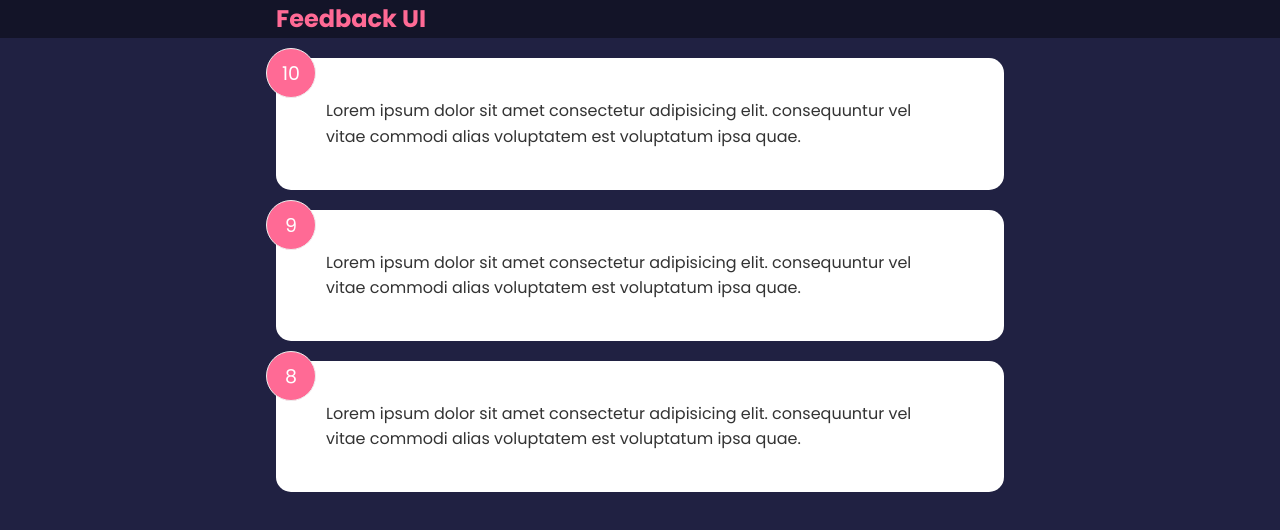
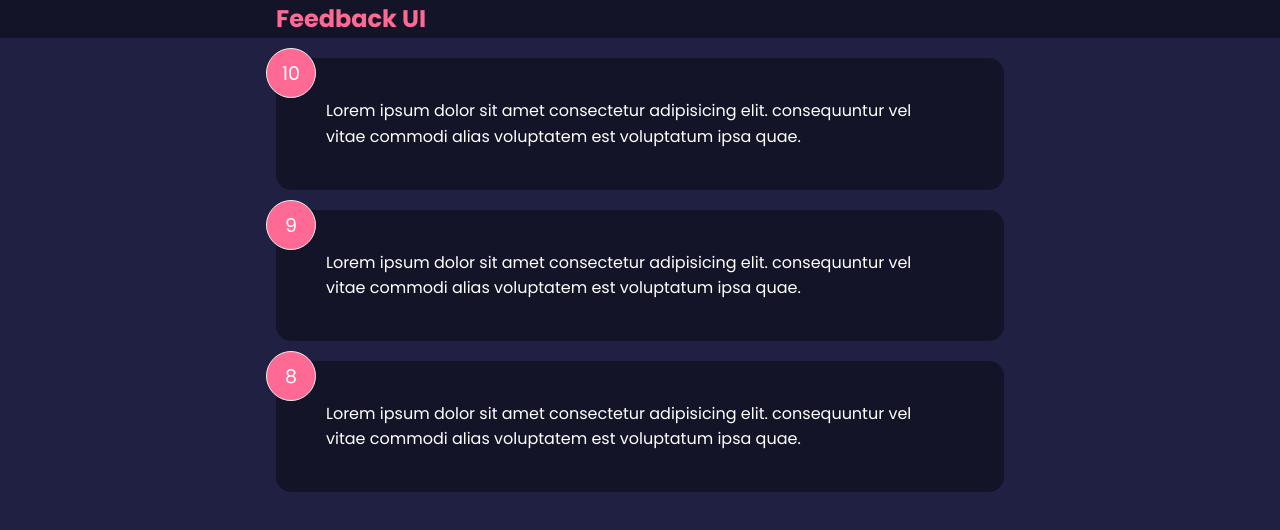
Before and after one commit to MuhammadHamzaAmir/feedback-app, a React (Create React App) app: page / in a window 1280 px wide. Shown: the top 530 px of the page. Built offline with nearby package versions, Linux system fonts and the light colour scheme; the HTML template or start-up script is replaced by a standard one.

Commit message:
React icons installed

```diff
--- a/package.json
+++ b/package.json
@@ -8,6 +8,7 @@
     "@testing-library/user-event": "^13.5.0",
     "react": "^18.2.0",
     "react-dom": "^18.2.0",
+    "react-icons": "^4.4.0",
     "react-scripts": "5.0.1",
     "web-vitals": "^2.1.4"
   },
--- a/src/components/FeedbackItem.jsx
+++ b/src/components/FeedbackItem.jsx
@@ -1,14 +1,16 @@
-import {useState} from 'react';
+import Card from "./shared/Card";
+import PropTypes from "prop-types";
 
 function FeedbackItem(props) {
-
-
   return (
-    <div className="card">
+    <Card reverse={true}>
         <div className="num-display">{props.feedback.rating}</div>
         <div className="text-display">{props.feedback.text}</div>
-    </div>
+    </Card>
   )
 }
 
-export default FeedbackItem
+FeedbackItem.propTypes={
+    feedback: PropTypes.object.isRequired,
+};
+export default FeedbackItem;
--- a/src/components/FeedbackList.jsx
+++ b/src/components/FeedbackList.jsx
@@ -1,4 +1,5 @@
 import FeedbackItem from "./FeedbackItem";
+import PropTypes from "prop-types";
 
 function FeedbackList(props) {
     if (!props.feedback || props.feedback.length === 0) {
@@ -7,12 +8,22 @@ function FeedbackList(props) {
     return (
       <>
       <div className="feedback-list">
-        {props.feedback.map(feedback => (
-            <FeedbackItem key={feedback.id} feedback={feedback} />
+        {props.feedback.map(item => (
+            <FeedbackItem key={item.id} feedback={item} />
         ))}
         </div>
       </>
     );
 }
 
+FeedbackList.propTypes = {
+    feedback: PropTypes.arrayOf(
+        PropTypes.shape({
+            id: PropTypes.number.isRequired,
+            rating: PropTypes.number.isRequired,
+            text: PropTypes.string.isRequired,
+        }
+        )
+    ).isRequired,
+}
 export default FeedbackList;
--- a/src/components/Header.jsx
+++ b/src/components/Header.jsx
@@ -23,8 +23,8 @@ Header.defaultProps = {
 }
 
 Header.propsTypes = {
-    text: PropTypes.string,
-    bgColor: PropTypes.string,
-    textColor: PropTypes.string
+    text: PropTypes.string.isRequired,
+    bgColor: PropTypes.string.isRequired,
+    textColor: PropTypes.string.isRequired
 }
 export default Header
--- /dev/null
+++ b/src/components/shared/Card.jsx
@@ -0,0 +1,20 @@
+import PropTypes from "prop-types";
+
+function Card(props) {
+  return (
+    <>
+      <div className={`card ${props.reverse && "reverse"}`}>
+        {props.children}
+      </div>
+    </>
+  );
+}
+
+Card.defaultProps = {
+  reverse: false,
+};
+Card.propTypes = {
+    children: PropTypes.node.isRequired,
+    reverse: PropTypes.bool,
+}
+export default Card;
```
Also changed, not shown: 1 other file (tests, documents, lock files or other folders).
